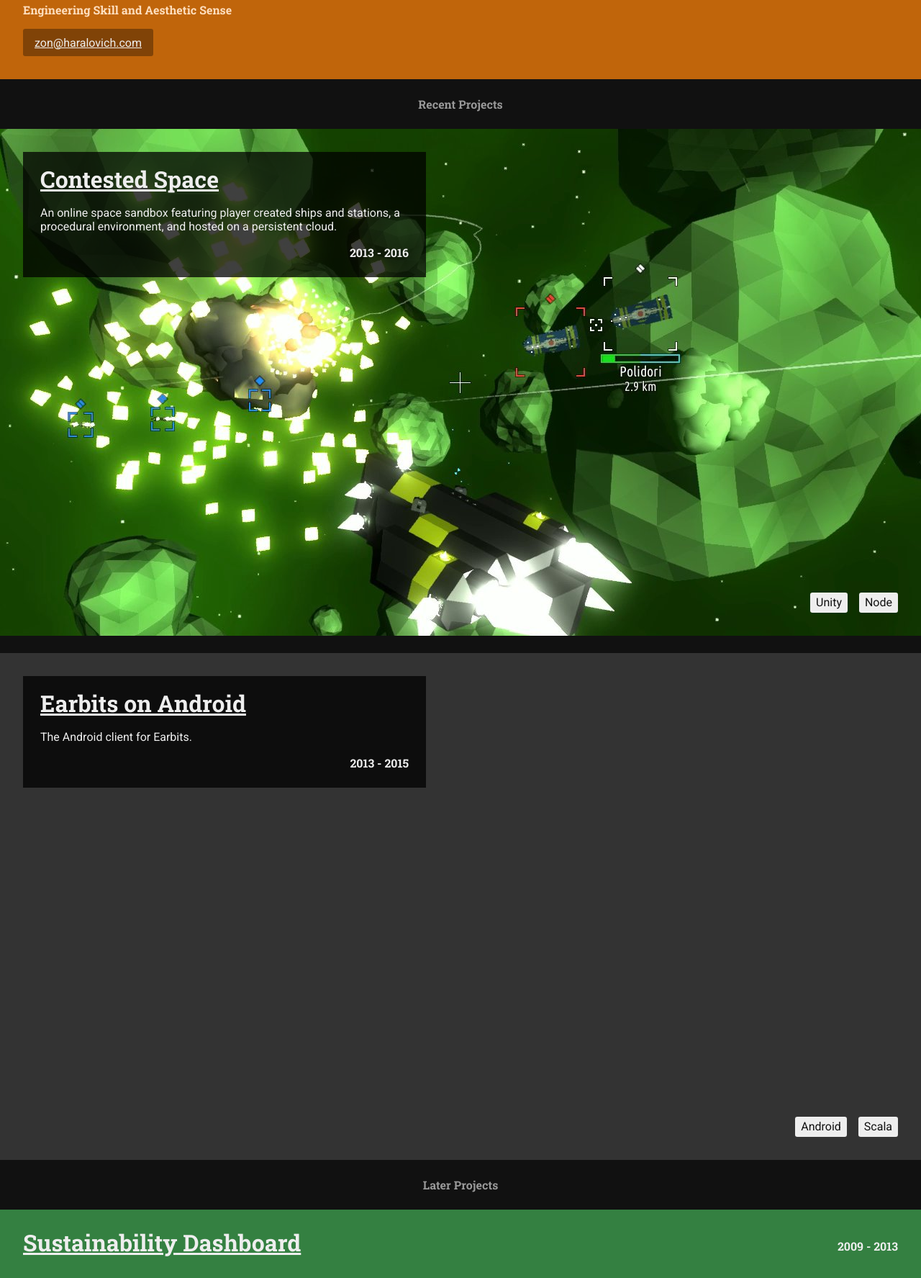
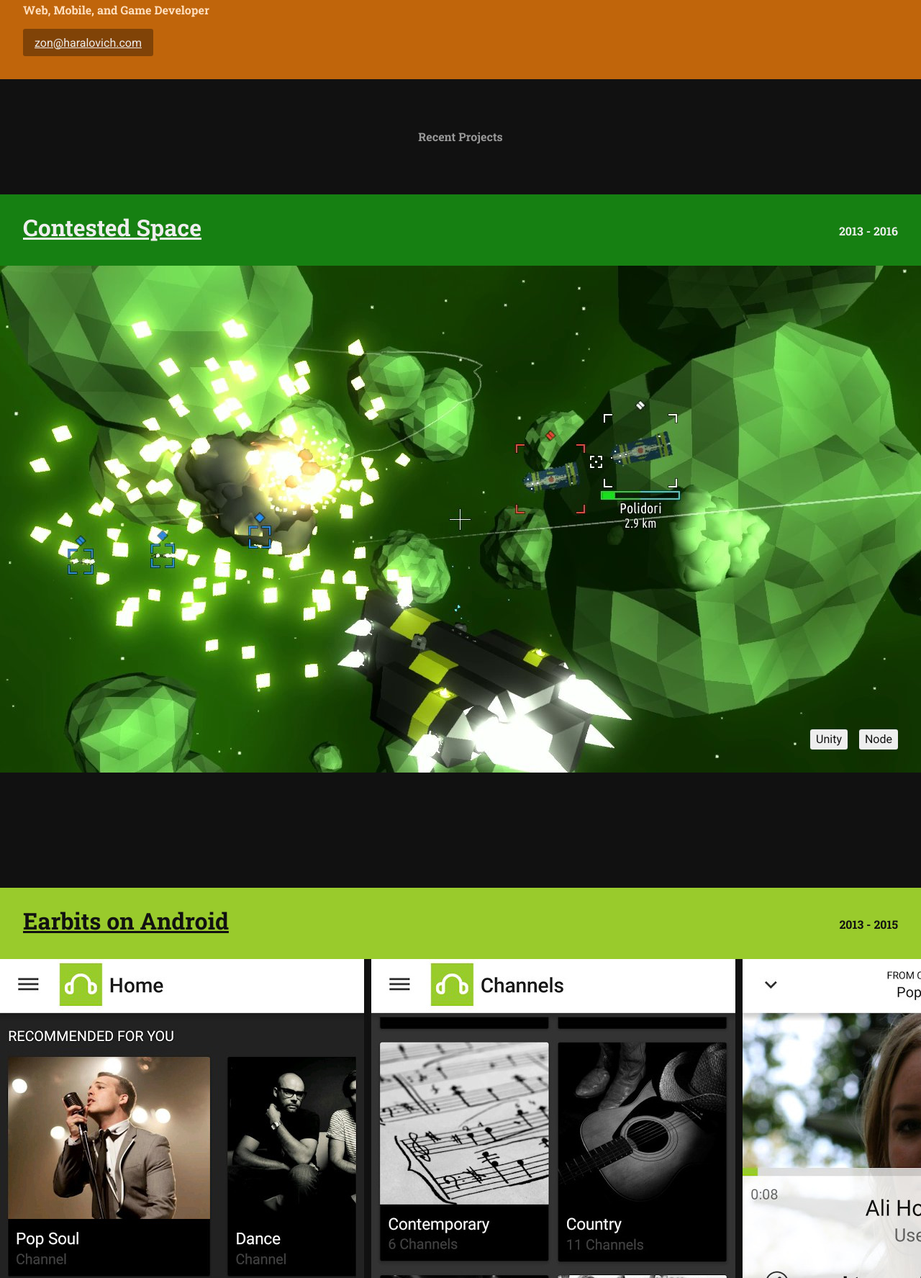
Before and after one commit to zon/haralovich, a plain HTML site: page index.html in a window 1280 px wide. Shown: the part 105-1880 px from the top of the page at 72% size. Drawn offline with Linux system fonts and the light colour scheme.

Commit message:
Added some Earbits screenshots.

```diff
--- a/index.html
+++ b/index.html
@@ -10,20 +10,20 @@
 
 	<body>
 
-		<div class="header">
+		<div class="title">
 			<h1>Matthew Z Haralovich</h1>
-			<h3>Engineering Skill and Aesthetic Sense</h3>
+			<h3>Web, Mobile, and Game Developer</h3>
 			<h4><a class="contact" href="mailto:zon@haralovich.com">zon@haralovich.com</a></h4>
 		</div>
 
 		<h2>Recent Projects</h2>
 
 		<div id="contested-space" class="project full">
-			<div class="details">
+			<div class="header">
 				<h3><a href="http://www.contestedspace.net/">Contested Space</a></h3>
-				<p>An online space sandbox featuring player created ships and stations, a procedural environment, and hosted on a persistent cloud.</p>
 				<h4 class="time">2013 - 2016</h4>
 			</div>
+			<div class="background">
 				<div class="tools">
 					<h4>Tools</h4>
 					<ul>
@@ -33,13 +33,14 @@
 					</ul>
 				</div>
 			</div>
+		</div>
 
 		<div id="earbits" class="project full">
-			<div class="details">
+			<div class="header">
 				<h3><a href="https://play.google.com/store/apps/details?id=com.earbits.earbitsradio&hl=en">Earbits on Android</a></h3>
-				<p>The Android client for Earbits.</p>
 				<h4 class="time">2013 - 2015</h4>
 			</div>
+			<div class="background">
 				<div class="tools">
 					<h4>Tools</h4>
 					<ul>
@@ -48,17 +49,22 @@
 					</ul>
 				</div>
 			</div>
+		</div>
 
 		<h2>Later Projects</h2>
 
 		<div id="sdash" class="project partial">
+			<div class="header">
 				<h3><a href="http://green2sustainable.com/">Sustainability Dashboard</a></h3>
 				<h4 class="time">2009 - 2013</h4>
 			</div>
+		</div>
 
 		<div id="resite" class="project partial">
+			<div class="header">
 				<h3><a href="http://www.resiteonline.com/">Resite</a></h3>
 				<h4 class="time">2005 - 2008</h4>
+			</div>
 		</div>
 
 	</body>
--- a/main.css
+++ b/main.css
@@ -12,38 +12,36 @@
 
 h2 {
 	font-size: 1em;
-	margin: 1.5em;
 	color: #999;
 	text-align: center;
+	line-height: 10em;
+	margin: 0;
 }
 
 body, a {
 	color: #eee;
 }
 
-.header, .footer {
+.title {
 	padding: 2em;
-}
-
-.header {
 	padding-top: 1.5em;
 	background-color: #C0650B;
 }
-.header h1 {
+.title h1 {
 	font-size: 4em;
 	margin: 0;
 }
-.header h3, .header h4 {
+.title h3, .title h4 {
 	font-size: 1em;
 	margin: 0;
 }
-.header h3 {
+.title h3 {
 	color: #FFDFBF;
 }
-.header h4 {
+.title h4 {
 	margin-top: 1em;
 }
-.header a.contact {
+.title a.contact {
 	display: inline-block;
 	padding: 0.6em 1em;
 	background-color: #804307;
@@ -54,43 +52,45 @@
 
 .project {
 	position: relative;
-	margin: 1.5em 0;
 	background: #333;
+	margin-bottom: 10em;
 }
-.project h3 {
+.project .header {
+	position: relative;
+	padding: 1.5em 2em 2em;
+}
+.project .header h3 {
 	font-size: 2em;
 	margin: 0;
 }
-.project .time {
+.project .header .time {
+	position: absolute;
+	right: 2em;
+	top: 50%;
+	transform: translateY(-50%);
 	margin: 0;
 	font-size: 1em;
 	text-align: right;
 }
 
-.project.full {
+.project .background {
 	min-height: 44em;
 	overflow: hidden;
 }
-.project.full .details {
-	margin: 2em;
-	padding: 1em 1.5em 1.5em;
-	background-color: #000;
-	background-color: rgba(0, 0, 0, 0.75);
-	width: 40%;
-}
-.project.full .tools {
+
+.project .tools {
 	position: absolute;
 	bottom: 2em;
 	right: 2em;
 }
-.project.full .tools h4 {
+.project .tools h4 {
 	display: none;
 }
-.project.full .tools ul {
+.project .tools ul {
 	margin: 0;
 	padding: 0;
 }
-.project.full .tools li {
+.project .tools li {
 	display: block;
 	float: left;
 	font-size: 1em;
@@ -101,23 +101,32 @@
 	margin-left: 1em;
 }
 
-.project.partial {
-	padding: 1.5em 2em 2em;
+#contested-space .header {
+	background-color: #168012;
+	background-position: top;
 }
-.project.partial .time {
-	position: absolute;
-	right: 2em;
-	top: 50%;
-	transform: translateY(-50%);
-}
-
-#contested-space {
+#contested-space .background {
 	background-image: url('images/death-blow.jpeg');
 	background-position: center;
 }
 
+#earbits {
+	margin: 0;
+}
+#earbits .header {
+	background-color: #99cb2c;
+	color: #111;
+}
+#earbits .header a {
+	color: #111;
+}
+#earbits .background {
+	background-image: url('images/earbits.jpeg');
+}
+
 #sdash {
 	background-color: #348041;
+	margin-bottom: 3em;
 }
 
 #resite {
```
Also changed, not shown: images/earbits.jpeg (added). Lines whose indentation alone changed are shown as unchanged.
